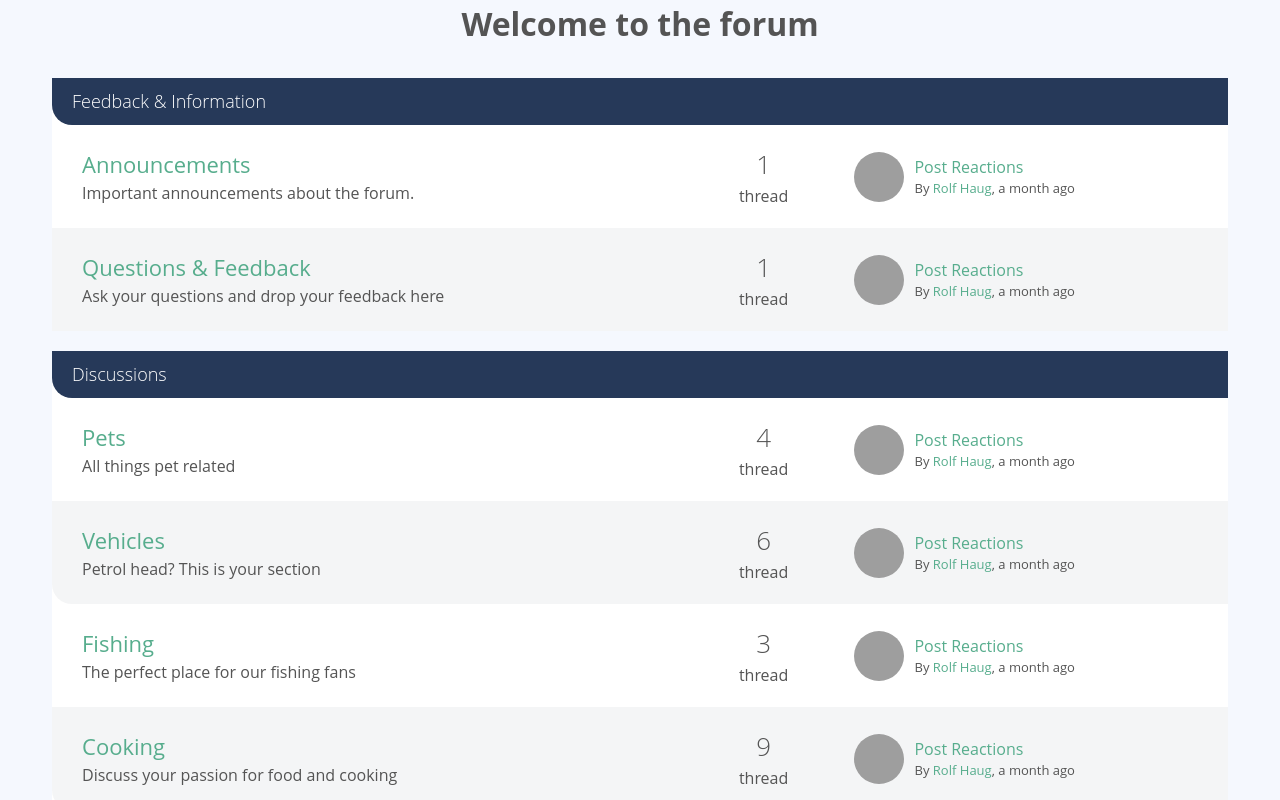
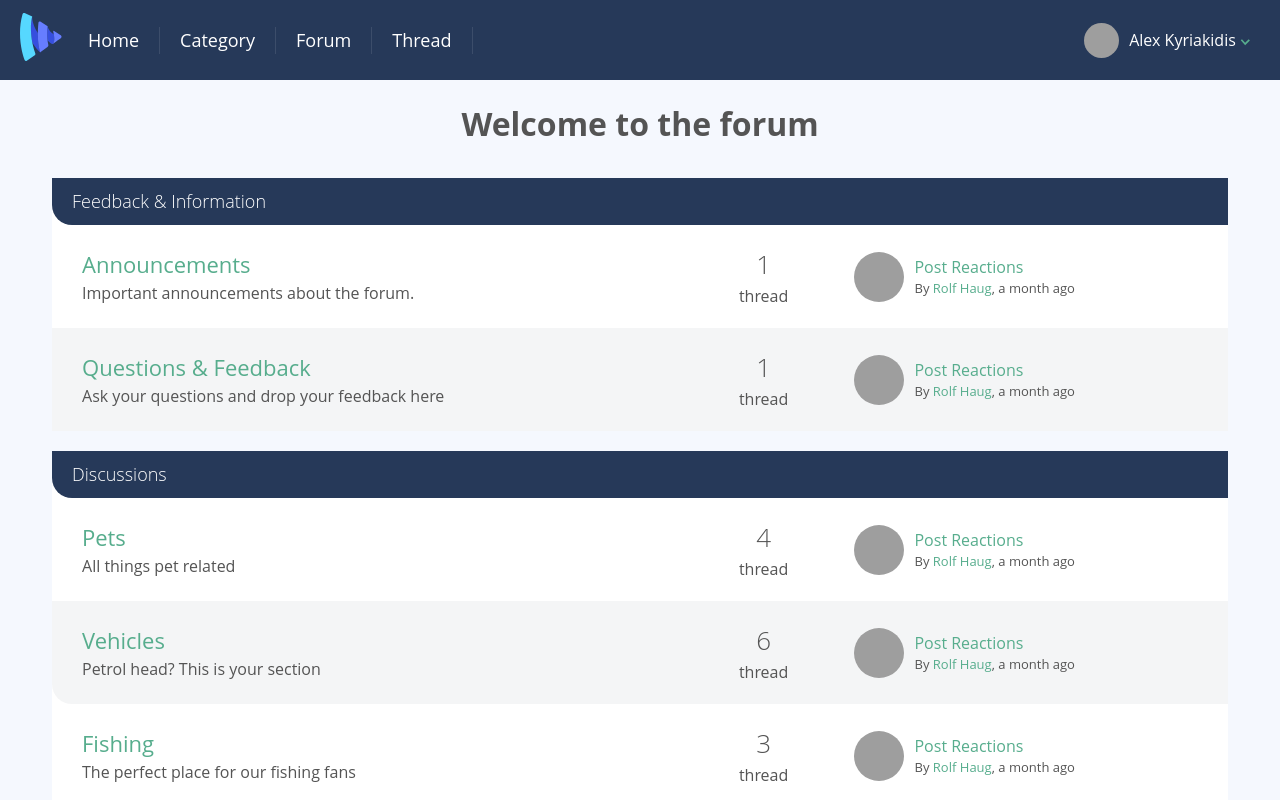
Before and after one commit to IsmailFathiEducation/vueschool-vue3-masterclass-forum, a Vue app: page / in a window 1280 px wide. Shown: the top 800 px of the page. Built offline with nearby package versions, Linux system fonts and the light colour scheme; grey boxes are pictures that could not be loaded.

Commit message:
feat: Added TheNavbar component

```diff
--- a/src/App.vue
+++ b/src/App.vue
@@ -1,12 +1,21 @@
 <template>
+  <TheNavbar />
   <router-view />
 </template>
 
+<script>
+import TheNavbar from '@/components/TheNavbar.vue';
+export default {
+  name: 'App',
+  components: { TheNavbar },
+};
+</script>
+
 <style>
 @charset "UTF-8";
 
 body {
-    background-color: #F6F8FF;
+  background-color: #f6f8ff;
   min-height: 100vh;
 }
 
@@ -48,7 +57,7 @@
 figcaption {
   display: block;
   text-align: center;
-    font-size: .8rem;
+  font-size: 0.8rem;
 }
 
 .list-title {
@@ -130,7 +139,11 @@
   display: inline;
 }
 
-.forum-list .forum-listing .forum-details ul.subforums.subforums li:not(:last-of-type)::after {
+.forum-list
+  .forum-listing
+  .forum-details
+  ul.subforums.subforums
+  li:not(:last-of-type)::after {
   content: '\f111';
   font-family: 'FontAwesome';
   font-size: 4px;
@@ -316,7 +329,7 @@
 }
 
 .pagination button:hover {
-    background: #57AD8D;
+  background: #57ad8d;
 }
 
 .pagination button:disabled {
@@ -335,7 +348,6 @@
 }
 
 @keyframes shake {
-
   10%,
   90% {
     transform: translate3d(-1px, 0, 0);
@@ -487,18 +499,18 @@
 
 span.offline::before {
   font-family: FontAwesome;
-    content: "\f1db";
+  content: '\f1db';
   font-size: 14px;
   margin-right: 5px;
 }
 
 span.online {
-    color: #57AD8D;
+  color: #57ad8d;
 }
 
 span.online::before {
   font-family: FontAwesome;
-    content: "\f2be";
+  content: '\f2be';
   font-size: 14px;
   margin-right: 5px;
 }
@@ -597,7 +609,6 @@
 }
 
 @media (min-width: 240px) and (max-width: 720px) {
-
   .text-lead,
   .forum-list .forum-listing .threads-count .count,
   .profile-card .stats span,
@@ -649,7 +660,6 @@
 }
 
 @media (min-width: 240px) and (max-width: 720px) {
-
   .text,
   p,
   .text-xsmall,
@@ -707,7 +717,6 @@
 }
 
 @media (min-width: 240px) and (max-width: 720px) {
-
   .text-xsmall,
   .thread-list .thread .created_at,
   .pagination,
@@ -735,7 +744,6 @@
 }
 
 @media (min-width: 240px) and (max-width: 720px) {
-
   .text-small,
   .forum-list .forum-listing .forum-details ul.subforums,
   .post-content blockquote.big .author,
@@ -758,7 +766,6 @@
 }
 
 @media (min-width: 240px) and (max-width: 720px) {
-
   .text-large,
   .list-title,
   .forum-stats ul li,
@@ -775,7 +782,6 @@
 }
 
 @media (min-width: 240px) and (max-width: 720px) {
-
   .text-xlarge,
   .btn-xlarge {
     font-size: 20px;
@@ -858,7 +864,6 @@
 }
 
 @media (min-width: 240px) and (max-width: 720px) {
-
   .navbar-item a,
   .navbar-mobile-item a {
     padding: 10px 0px;
@@ -867,17 +872,16 @@
 
 .navbar-item a:hover,
 .navbar-mobile-item a:hover {
-    color: #57AD8D;
-    transition: all .3s ease;
+  color: #57ad8d;
+  transition: all 0.3s ease;
 }
 
 .navbar-item a:active,
 .navbar-mobile-item a:active {
-    color: #57AD8D;
-}
-
-@media (min-width: 240px) and (max-width: 720px) {
-
+  color: #57ad8d;
+}
+
+@media (min-width: 240px) and (max-width: 720px) {
   .navbar-item,
   .navbar-mobile-item {
     display: block;
@@ -927,7 +931,7 @@
 }
 
 .a-active {
-    color: #57AD8D;
+  color: #57ad8d;
 }
 
 .icon-profile {
@@ -946,7 +950,7 @@
 }
 
 .navbar-user a:hover .icon-profile {
-    transition: all .4s ease;
+  transition: all 0.4s ease;
   transform: rotate(-180deg);
 }
 
@@ -1004,12 +1008,12 @@
   top: 16px;
 }
 
-header>a.logo {
+header > a.logo {
   width: 50px;
 }
 
 @media (min-width: 240px) and (max-width: 720px) {
-    header>a.logo {
+  header > a.logo {
     width: 35px;
   }
 }
@@ -1101,7 +1105,7 @@
 }
 
 .dropdown-menu,
-#user-dropdown>.dropdown-menu {
+#user-dropdown > .dropdown-menu {
   display: block;
   background: white;
   padding: 20px;
@@ -1109,20 +1113,20 @@
 }
 
 .dropdown-menu-item,
-#user-dropdown>.dropdown-menu>.dropdown-menu-item {
+#user-dropdown > .dropdown-menu > .dropdown-menu-item {
   margin-bottom: 5px;
 }
 
 .dropdown-menu-item a,
-#user-dropdown>.dropdown-menu>.dropdown-menu-item a {
+#user-dropdown > .dropdown-menu > .dropdown-menu-item a {
   display: block;
-    color: #57AD8D;
+  color: #57ad8d;
   font-size: 16px;
   transition: all ease 0.6s;
 }
 
 .dropdown-menu-item a:hover,
-#user-dropdown>.dropdown-menu>.dropdown-menu-item a:hover {
+#user-dropdown > .dropdown-menu > .dropdown-menu-item a:hover {
   color: #41826a;
 }
 
@@ -1145,9 +1149,9 @@
 }
 
 #user-dropdown a {
-    color: #57AD8D;
+  color: #57ad8d;
   text-decoration: none;
-    transition: all .6s ease;
+  transition: all 0.6s ease;
 }
 
 #user-dropdown a:hover {
@@ -1180,7 +1184,7 @@
 
 .mentionsList li:hover {
   cursor: pointer;
-    background-color: #57AD8D;
+  background-color: #57ad8d;
 }
 
 .mentionsList li:not(:last-of-type) {
@@ -1191,7 +1195,7 @@
   border-bottom: solid 8px #263959;
   border-left: solid 8px transparent;
   border-right: solid 8px transparent;
-    content: "";
+  content: '';
   display: inline-block;
   left: 52px;
   position: absolute;
@@ -1229,7 +1233,7 @@
 
 .form-input:disabled {
   cursor: no-drop;
-    background: #F5F8FE;
+  background: #f5f8fe;
   color: #bbbbbb;
 }
 
@@ -1251,10 +1255,10 @@
 }
 
 .form-input:invalid {
-    border-color: #C82543;
-}
-
-.form-input:invalid~.form-error {
+  border-color: #c82543;
+}
+
+.form-input:invalid ~ .form-error {
   display: block;
 }
 
@@ -1273,16 +1277,16 @@
 }
 
 .input-error {
-    border-color: #C82543;
-}
-
-.input-error~.form-error {
+  border-color: #c82543;
+}
+
+.input-error ~ .form-error {
   display: block;
 }
 
 .form-error {
   background: #f4d3d9;
-    color: #C82543;
+  color: #c82543;
   font-size: 0.8em;
   float: left;
   border-radius: 100px;
@@ -1303,14 +1307,14 @@
 }
 
 .form-label,
-.form-group>label {
+.form-group > label {
   margin-bottom: 5px;
   display: inline-block;
   color: #767676;
 }
 
 .form-label-password,
-.form-group>label-password {
+.form-group > label-password {
   margin-bottom: 0px;
 }
 
@@ -1320,7 +1324,7 @@
   }
 }
 
-input[type="submit"],
+input[type='submit'],
 button {
   -webkit-appearance: none;
   font-size: 18px;
@@ -1392,7 +1396,6 @@
 }
 
 @media (min-width: 240px) and (max-width: 720px) {
-
   .btn,
   .btn-blue,
   .btn-blue-outlined,
@@ -1459,7 +1462,7 @@
 .btn-circle {
   height: 60px;
   width: 60px;
-    background: #C82543;
+  background: #c82543;
   border-radius: 50%;
   padding: 0px;
   font-size: 36px;
@@ -1547,7 +1550,7 @@
 
 .btn-green {
   color: white;
-    background: #57AD8D;
+  background: #57ad8d;
 }
 
 .btn-green:hover:not(:disabled):not(.btn-disabled) {
@@ -1556,18 +1559,18 @@
 }
 
 .btn-green-outlined {
-    color: #57AD8D;
-    box-shadow: inset 0px 0px 0px 1.6px #57AD8D;
+  color: #57ad8d;
+  box-shadow: inset 0px 0px 0px 1.6px #57ad8d;
 }
 
 .btn-green-outlined:hover {
   color: white;
-    background: #57AD8D;
+  background: #57ad8d;
 }
 
 .btn-red {
   color: white;
-    background: #C82543;
+  background: #c82543;
 }
 
 .btn-red:hover:not(:disabled):not(.btn-disabled) {
@@ -1576,18 +1579,18 @@
 }
 
 .btn-red-outlined {
-    color: #C82543;
-    box-shadow: inset 0px 0px 0px 1.6px #C82543;
+  color: #c82543;
+  box-shadow: inset 0px 0px 0px 1.6px #c82543;
 }
 
 .btn-red-outlined:hover {
   color: white;
-    background: #C82543;
+  background: #c82543;
 }
 
 .btn-green {
   color: white;
-    background: #57AD8D;
+  background: #57ad8d;
 }
 
 .btn-green:hover:not(:disabled):not(.btn-disabled) {
@@ -1597,7 +1600,7 @@
 
 .btn-red {
   color: white;
-    background: #C82543;
+  background: #c82543;
 }
 
 .btn-red:hover:not(:disabled):not(.btn-disabled) {
@@ -1694,7 +1697,7 @@
 }
 
 .link {
-    color: #57AD8D;
+  color: #57ad8d;
   text-decoration: underline;
   transition: all ease 0.4s;
 }
@@ -1716,20 +1719,19 @@
   margin-bottom: 10px;
 }
 
-.form-actions>*:not(:last-child),
-.btn-group>*:not(:last-child) {
+.form-actions > *:not(:last-child),
+.btn-group > *:not(:last-child) {
   margin-right: 10px;
 }
 
 @media (min-width: 240px) and (max-width: 720px) {
-
   .form-actions,
   .btn-group {
     flex-wrap: wrap;
   }
 
-    .form-actions>*:not(.btn-ghost),
-    .btn-group>*:not(.btn-ghost) {
+  .form-actions > *:not(.btn-ghost),
+  .btn-group > *:not(.btn-ghost) {
     flex: 1 1;
     margin-bottom: 5px;
   }
@@ -1754,11 +1756,11 @@
 }
 
 .alert-error {
-    background: #C82543;
+  background: #c82543;
 }
 
 .alert-success {
-    background: #57AD8D;
+  background: #57ad8d;
 }
 
 .alert-info {
@@ -1902,13 +1904,13 @@
   }
 }
 
-.sidebar ul>li {
+.sidebar ul > li {
   display: flex;
   flex-wrap: wrap;
   align-items: center;
 }
 
-.sidebar ul>li>span {
+.sidebar ul > li > span {
   flex-basis: 85%;
 }
 
@@ -1936,7 +1938,7 @@
 }
 
 ul.breadcrumbs li a {
-    color: #57AD8D;
+  color: #57ad8d;
   text-decoration: none;
   opacity: 0.7;
 }
@@ -1965,7 +1967,7 @@
   flex-wrap: wrap;
   position: fixed;
   bottom: 20px;
-    box-shadow: 0px 0px 300px #ADADAD;
+  box-shadow: 0px 0px 300px #adadad;
   padding: 0 5px;
   border-radius: 5px;
   background-color: #313131;
@@ -2126,7 +2128,7 @@
   width: 50vw;
   max-width: 550px;
   min-height: 25vh;
-    background: #F5F8FE;
+  background: #f5f8fe;
   background: #fcfdff;
   background-color: white;
   border-radius: 8px;
@@ -2181,7 +2183,7 @@
   top: 10px;
   color: #263959;
   font-size: 22px;
-    opacity: .7;
+  opacity: 0.7;
 }
 
 a.close:hover {
@@ -2205,14 +2207,14 @@
 }
 
 body a {
-    color: #57AD8D;
+  color: #57ad8d;
   text-decoration: none;
 }
 
 body a:hover {
   color: #41826a;
   cursor: pointer;
-    transition: all .3s ease;
+  transition: all 0.3s ease;
 }
 
 h1,
@@ -2456,7 +2458,6 @@
 }
 
 @media (max-width: 820px) {
-
   .desktop-only,
   .forum-list .forum-listing .threads-count,
   .forum-list .forum-listing .last-thread,
@@ -2468,7 +2469,6 @@
 }
 
 @media (min-width: 820px) {
-
   .mobile-only,
   .navbar-mobile-item {
     display: none;
@@ -2526,7 +2526,7 @@
 .btn-red-outlined:disabled,
 .btn-ghost:disabled,
 .btn-disabled,
-a>img:hover {
+a > img:hover {
   opacity: 0.8;
 }
 
@@ -2534,7 +2534,7 @@
   border: 0;
   height: 1px;
   background: #333;
-    background-image: linear-gradient(to right, #F7F9FE, #D1D3D7, #F7F9FE);
+  background-image: linear-gradient(to right, #f7f9fe, #d1d3d7, #f7f9fe);
   margin-bottom: 20px;
 }
 
@@ -2543,7 +2543,7 @@
 }
 
 #app {
-    background: #F5F8FE;
+  background: #f5f8fe;
   min-height: 100vh;
 }
 </style>
--- /dev/null
+++ b/src/components/TheNavbar.vue
@@ -0,0 +1,77 @@
+<template>
+  <header class="header" id="header">
+    <router-link :to="{ name: 'Home' }" class="logo">
+      <img src="@/assets/img/svg/vueschool-logo.svg" />
+    </router-link>
+
+    <div class="btn-hamburger">
+      <!-- use .btn-humburger-active to open the menu -->
+      <div class="top bar"></div>
+      <div class="middle bar"></div>
+      <div class="bottom bar"></div>
+    </div>
+
+    <!-- use .navbar-open to open nav -->
+    <nav class="navbar">
+      <ul>
+        <li class="navbar-user">
+          <a href="#">
+            <img
+              class="avatar-small"
+              src="https://pbs.twimg.com/profile_images/1188775562657091594/5mgkg44t_400x400.jpg"
+              alt=""
+            />
+            <span>
+              Alex Kyriakidis
+              <img
+                class="icon-profile"
+                src="@/assets/img/svg/arrow-profile.svg"
+                alt=""
+              />
+            </span>
+          </a>
+
+          <!-- dropdown menu -->
+          <!-- add class "active-drop" to show the dropdown -->
+          <div id="user-dropdown">
+            <div class="triangle-drop"></div>
+            <ul class="dropdown-menu">
+              <li class="dropdown-menu-item">
+                <a href="profile.html">View profile</a>
+              </li>
+              <li class="dropdown-menu-item"><a href="#">Log out</a></li>
+            </ul>
+          </div>
+        </li>
+      </ul>
+
+      <ul>
+        <li class="navbar-item">
+          <a href="index.html">Home</a>
+        </li>
+        <li class="navbar-item">
+          <a href="category.html">Category</a>
+        </li>
+        <li class="navbar-item">
+          <a href="forum.html">Forum</a>
+        </li>
+        <li class="navbar-item">
+          <a href="thread.html">Thread</a>
+        </li>
+        <!-- Show these option only on mobile-->
+        <li class="navbar-item mobile-only">
+          <a href="profile.html">My Profile</a>
+        </li>
+        <li class="navbar-item mobile-only">
+          <a href="#">Logout</a>
+        </li>
+      </ul>
+    </nav>
+  </header>
+</template>
+
+<script>
+export default {
+  name: 'TheNavbar',
+};
+</script>
--- a/src/views/Home.vue
+++ b/src/views/Home.vue
@@ -1,5 +1,5 @@
 <template>
-  <div class="container">
+  <div class="container push-top">
     <h1>Welcome to the forum</h1>
     <category-list :categories="categories" />
   </div>
```
Also changed, not shown: src/assets/img/svg/arrow-profile.svg (added), src/assets/img/svg/vueschool-logo.svg (added). Lines whose indentation alone changed are shown as unchanged.
